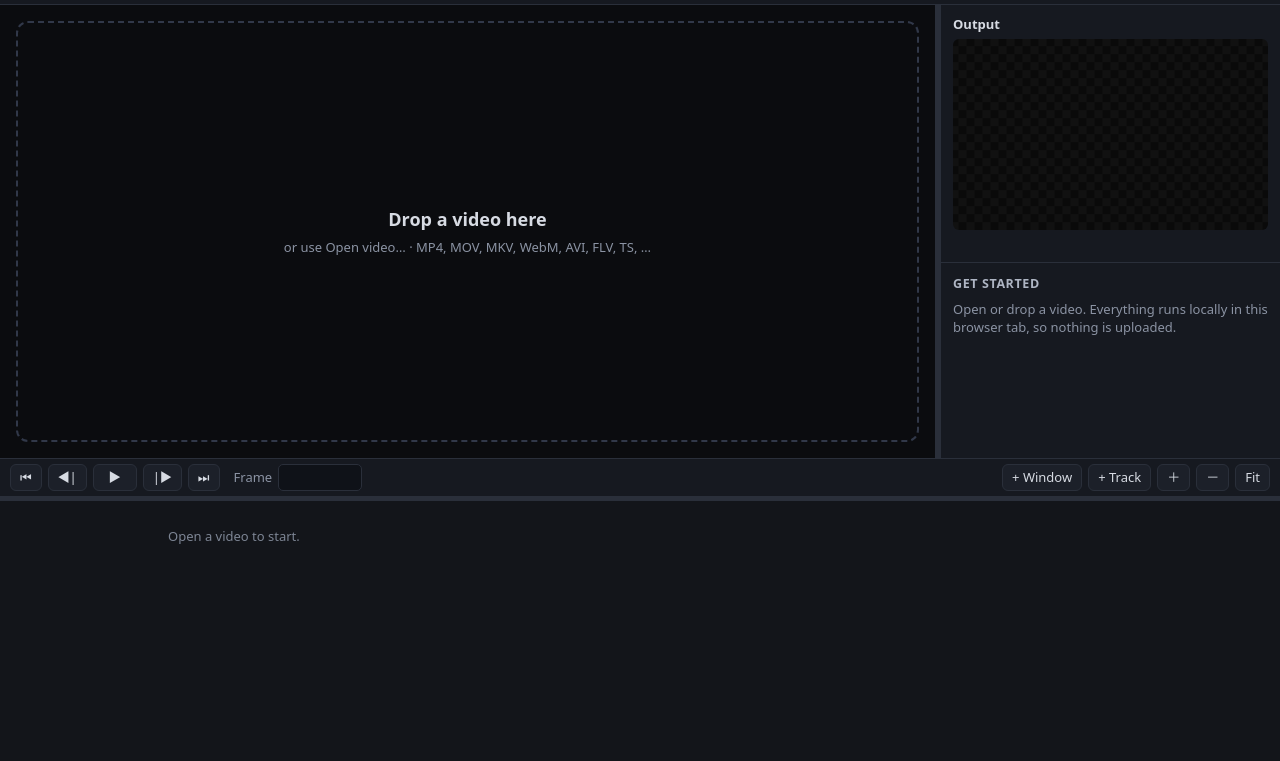
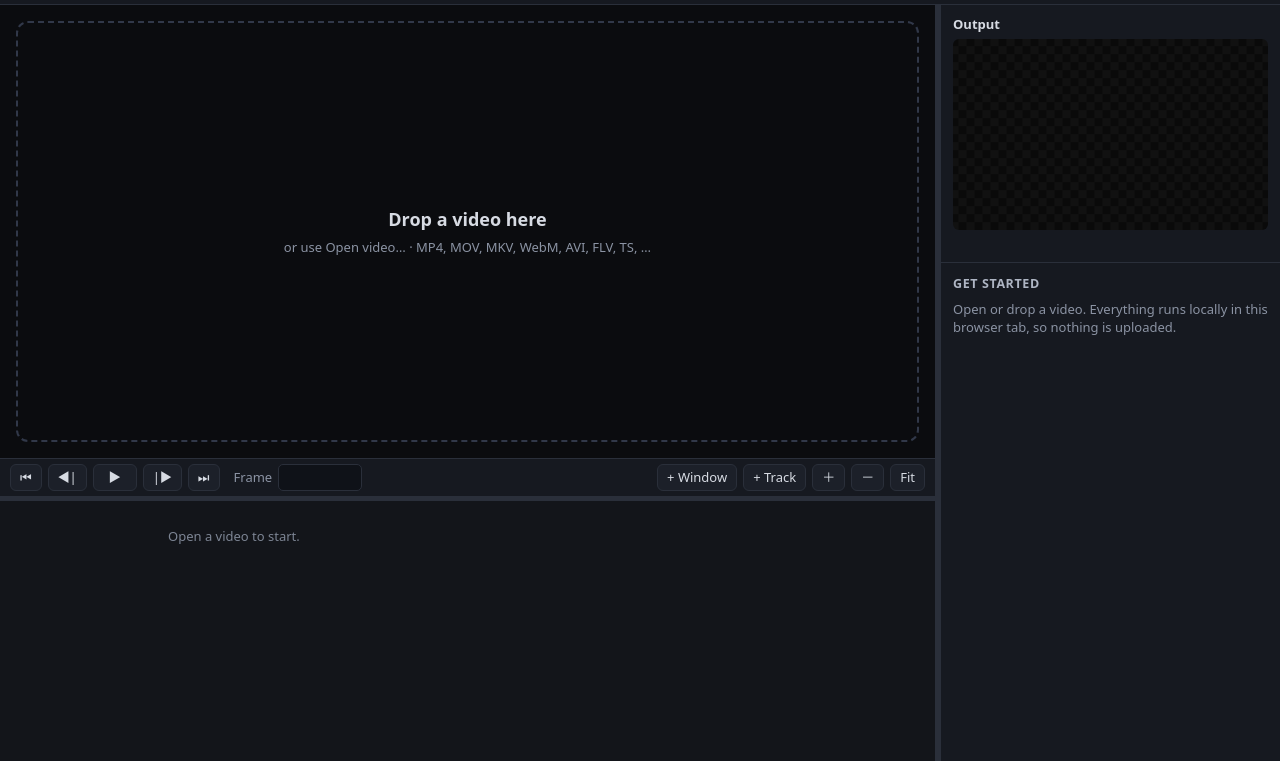
Before and after one commit to sm079/video-slicer, a website built with Vite: page index.html in a window 1280 px wide. Shown: the part 39-800 px from the top of the page. Built offline with nearby package versions, Linux system fonts and the light colour scheme.

Commit message:
feat: run the side panel full height beside the timeline
The viewer, transport and timeline now share one left column, so the
timeline is exactly as wide as the viewer and the inspector gets the
whole right edge of the window.

```diff
--- a/src/style.css
+++ b/src/style.css
@@ -44,13 +44,28 @@ kbd { background: #252a35; border: 1px solid #343a48; border-bottom-width: 2px;
 
 #app {
   display: grid; height: 100vh;
+  grid-template-columns: minmax(0, 1fr) 5px var(--side-w);
   grid-template-rows: 44px minmax(120px, 1fr) 38px 5px var(--timeline-h);
+  /* The side panel runs full height; viewer, transport and timeline share the left column. */
+  grid-template-areas:
+    "top       top    top"
+    "viewer    vsplit side"
+    "transport vsplit side"
+    "split     vsplit side"
+    "timeline  vsplit side";
 }
+.topbar { grid-area: top; }
+.viewer { grid-area: viewer; }
+.vsplit { grid-area: vsplit; }
+.side { grid-area: side; }
+.transport { grid-area: transport; }
+.split { grid-area: split; }
+.timeline { grid-area: timeline; }
 .topbar { display: flex; align-items: center; gap: 8px; padding: 0 12px; background: var(--panel); border-bottom: 1px solid var(--line); min-width: 0; }
 .brand { font-weight: 700; letter-spacing: .2px; margin-right: 6px; }
 #fileinfo { overflow: hidden; text-overflow: ellipsis; white-space: nowrap; min-width: 0; }
 
-.work { display: grid; grid-template-columns: minmax(0, 1fr) 5px var(--side-w); min-height: 0; }
+.work { display: contents; }
 .viewer { position: relative; min-width: 0; min-height: 0; overflow: hidden; background: var(--viewer-bg); }
 .viewer canvas, .timeline canvas { position: absolute; inset: 0; display: block; touch-action: none; }
 .drop { position: absolute; inset: 16px; border: 2px dashed #313849; border-radius: 12px; display: grid; place-items: center; text-align: center; pointer-events: none; }
@@ -143,9 +158,13 @@ dialog::backdrop { background: rgba(0,0,0,.55); }
 @media (max-width: 820px) {
   :root { --timeline-h: 220px; }
   html, body { overflow: auto; }
-  #app { height: auto; min-height: 100vh; grid-template-rows: auto auto auto 5px var(--timeline-h); }
+  #app {
+    height: auto; min-height: 100vh;
+    grid-template-columns: minmax(0, 1fr);
+    grid-template-rows: auto auto auto auto 5px var(--timeline-h);
+    grid-template-areas: "top" "viewer" "side" "transport" "split" "timeline";
+  }
   .topbar { flex-wrap: wrap; padding: 6px 12px; height: auto; }
-  .work { grid-template-columns: 1fr; }
   .vsplit { display: none; }
   .viewer { height: 52vh; }
   .side { border-left: 0; border-top: 1px solid var(--line); }
```
